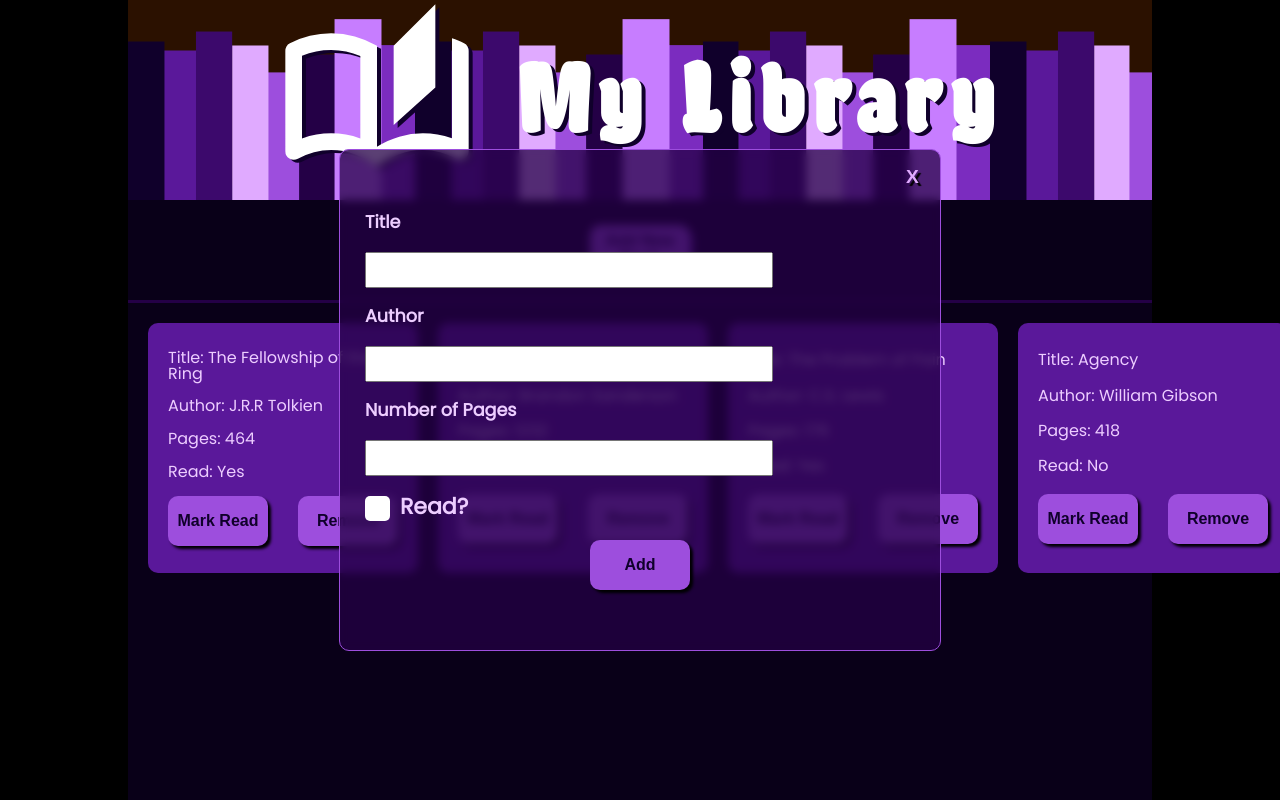
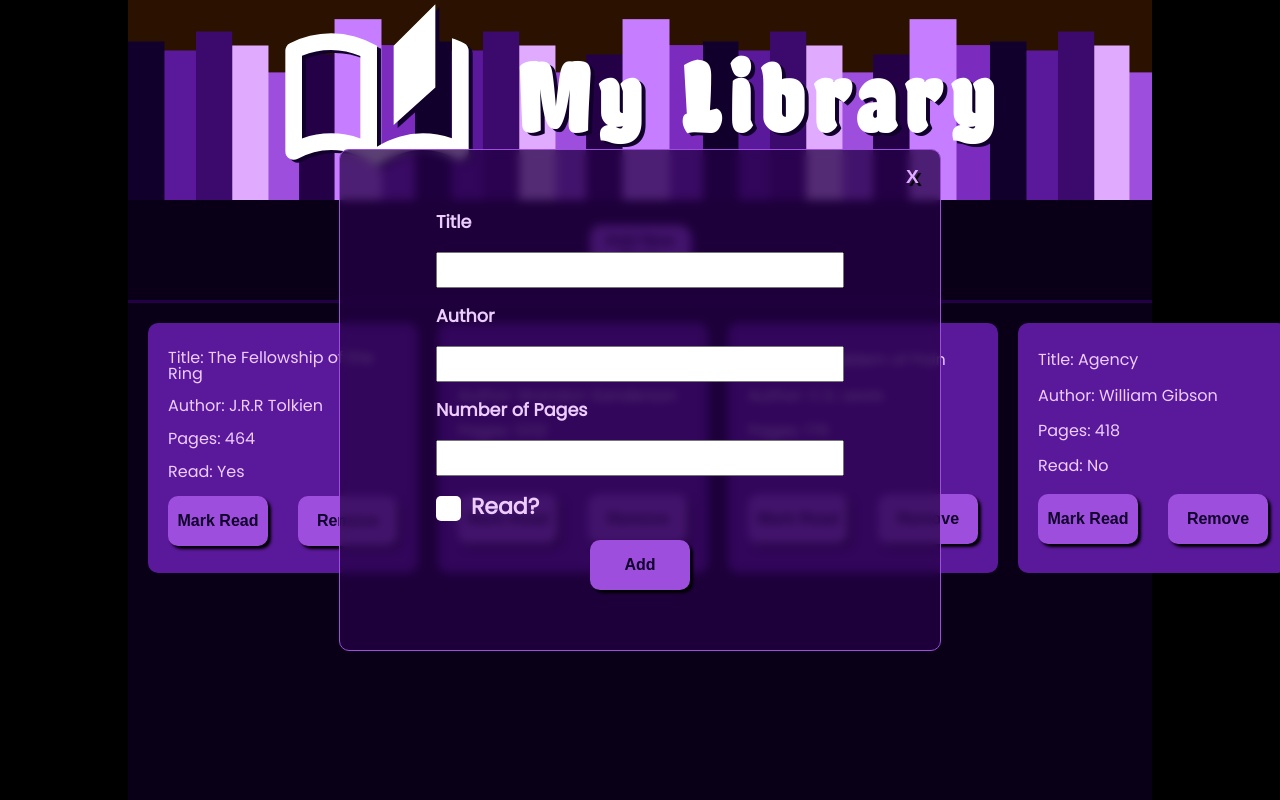
Before and after one commit to tjonesutd87/library, a plain HTML site: page index.html in a window 1280 px wide. Both pictures are taken after a click on the button "Add New Book". Drawn offline with Linux system fonts and the light colour scheme.

Commit message:
center form within container

```diff
--- a/script.js
+++ b/script.js
@@ -157,6 +157,7 @@ bookAddBtn.addEventListener('click', ()=> {
         //  initialize variables for each element
         let formContainer = document.createElement('div');
         let form = document.createElement('form');
+        let formDiv = document.createElement('div');
         let titleLabel = document.createElement('label');
         let titleInput = document.createElement('input');
         let authorLabel = document.createElement('label');
@@ -172,6 +173,7 @@ bookAddBtn.addEventListener('click', ()=> {
 
         //  set attributes on all the elements
         formContainer.setAttribute('id', 'book-form-container');
+        formDiv.setAttribute('id', 'form-div');
         form.setAttribute('id', 'book-form');
         form.setAttribute('action', '/');
         form.setAttribute('method', 'post');
@@ -211,7 +213,8 @@ bookAddBtn.addEventListener('click', ()=> {
         console.log(wrapper);
         wrapper.appendChild(formContainer);
         formContainer.appendChild(closeBtn);
-        formContainer.appendChild(form);
+        formContainer.appendChild(formDiv);
+        formDiv.appendChild(form);
         form.appendChild(titleLabel);
         form.appendChild(titleInput);
         form.appendChild(authorLabel);
--- a/styles.css
+++ b/styles.css
@@ -273,3 +273,10 @@ label {
     -ms-transform: rotate(45deg);
     transform: rotate(45deg);
 }
+
+#form-div {
+    display: flex;
+    flex-direction: column;
+    justify-content: center;
+    align-items: center;
+}
```
